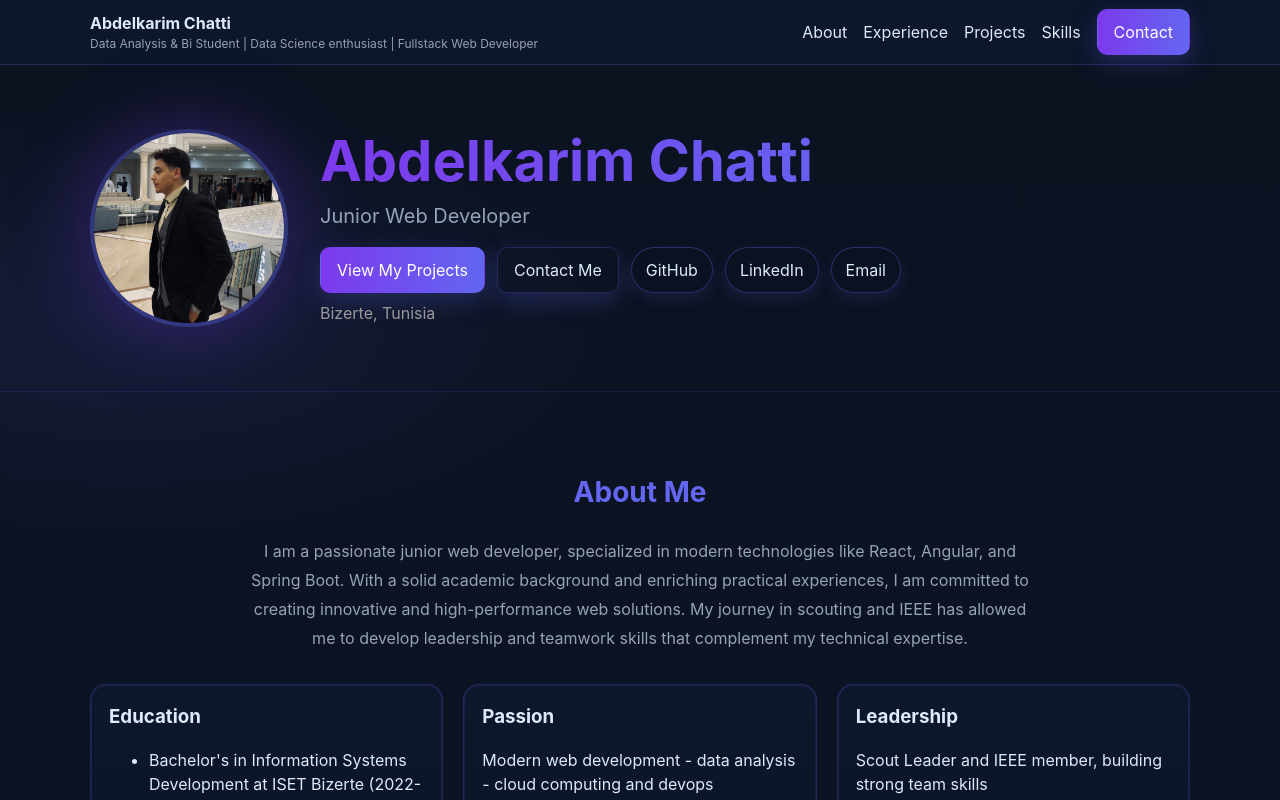
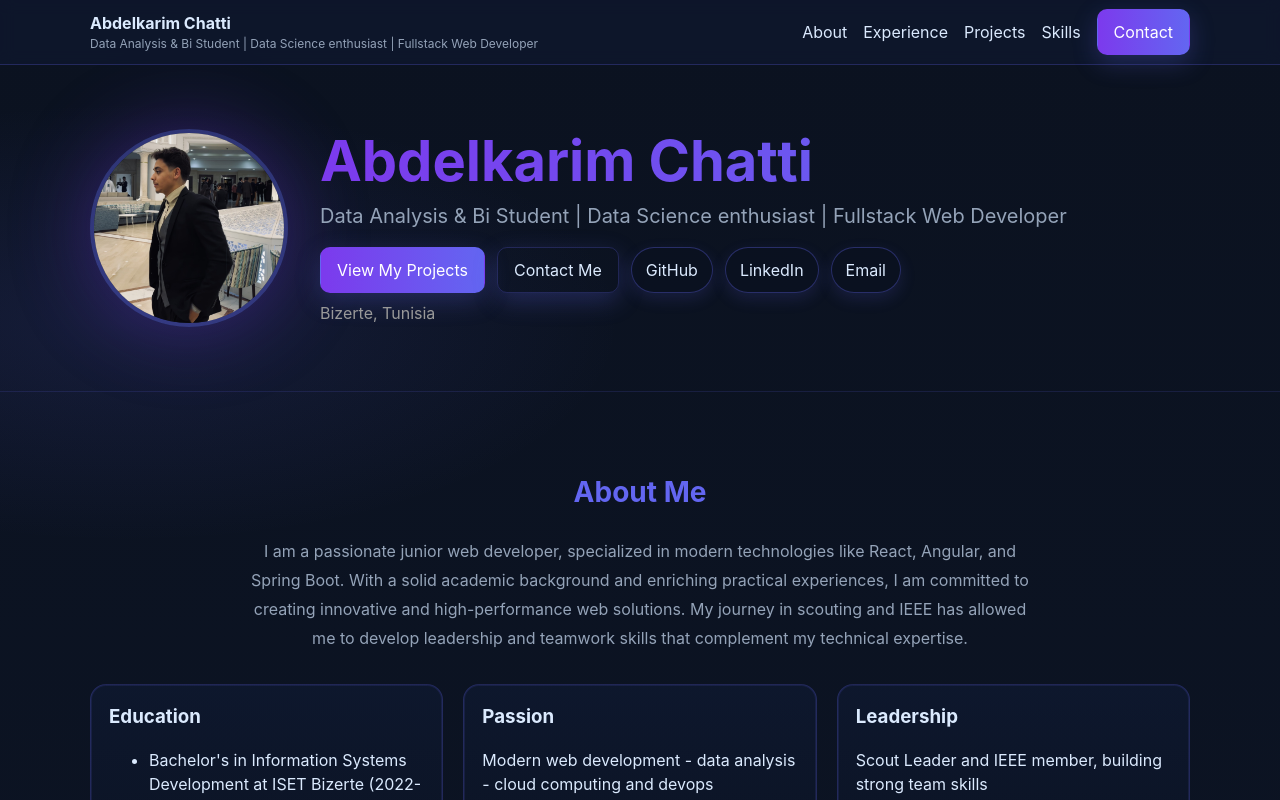
Before and after one commit to KareemChatti/Personal-Portfolio, a React (Vite) app: page / in a window 1280 px wide. Shown: the top 800 px of the page. Built offline with nearby package versions, Linux system fonts and the light colour scheme.

Commit message:
Change hero text to include data analysis and fullstack dev
Updated the hero text to reflect current roles and interests.

```diff
--- a/src/App.jsx
+++ b/src/App.jsx
@@ -28,7 +28,7 @@ function Hero() {
         <img className="hero-img" src={karimImg} alt="Abdelkarim Chatti" />
         <div className="hero-text">
           <h1>Abdelkarim Chatti</h1>
-          <p>Junior Web Developer</p>
+          <p>Data Analysis & Bi Student | Data Science enthusiast | Fullstack Web Developer</p>
           <div className="hero-actions">
             <a href="#projects" className="btn">View My Projects</a>
             <a href="#contact" className="btn btn-secondary">Contact Me</a>
```
